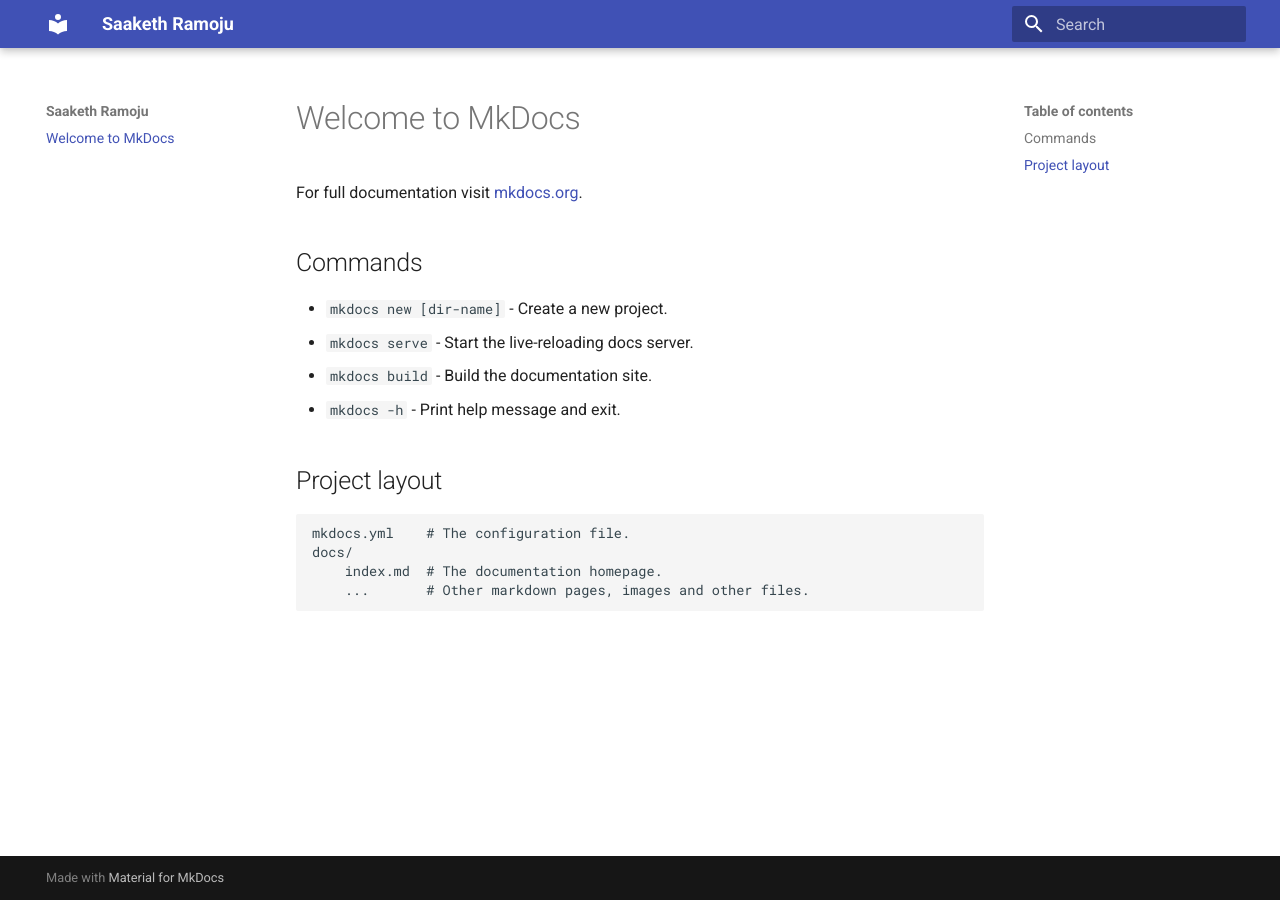
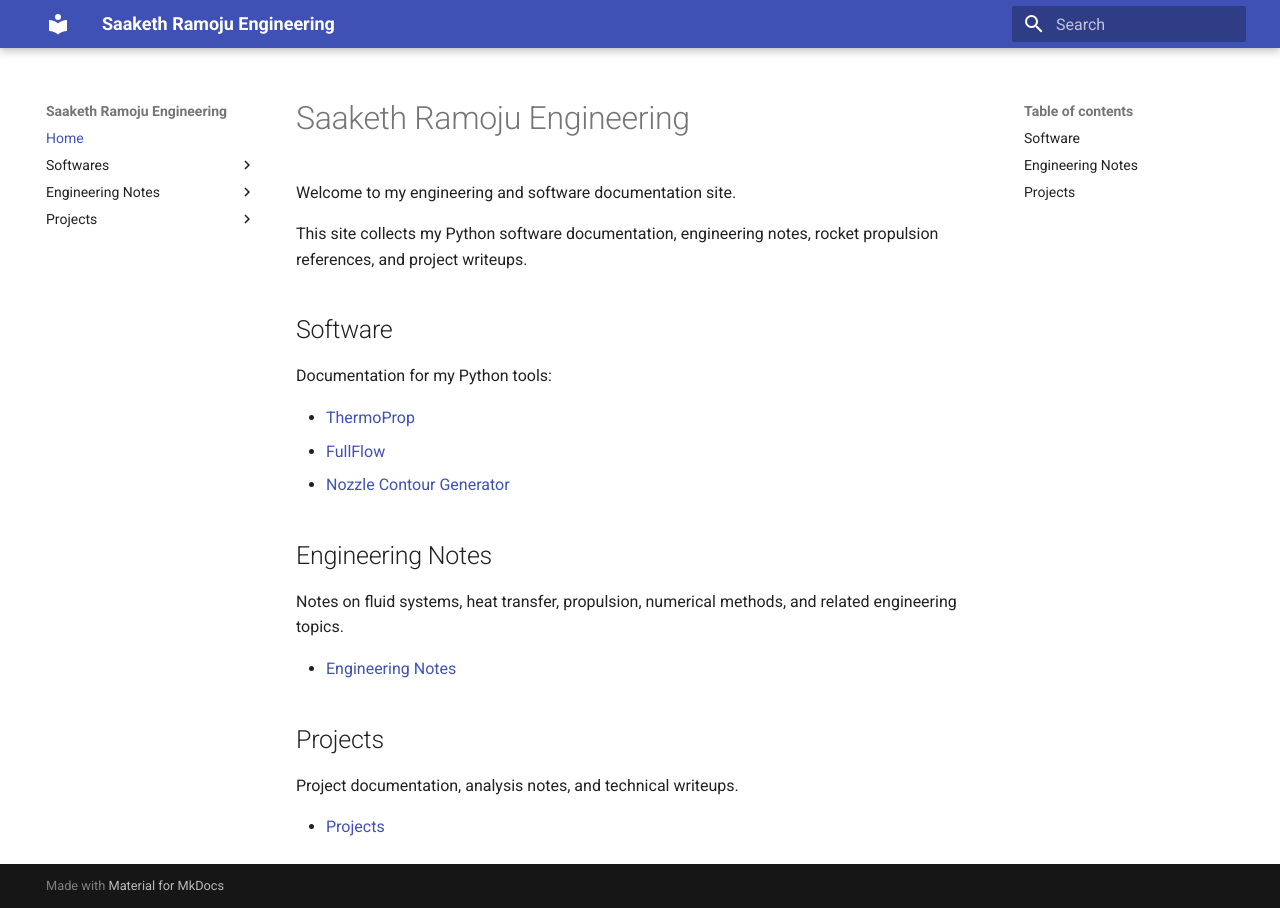
Before and after one commit to saakethramoju/saakethramoju.github.io, an MkDocs documentation site: the page built from docs/index.md, in a window 1280 px wide. Built offline with MkDocs 1.6.1 and Material for MkDocs 9.7.7, drawn with Linux system fonts in a browser that asks for light colours.

Commit message:
basic site

```diff
--- a/docs/index.md
+++ b/docs/index.md
@@ -1,17 +1,25 @@
-# Welcome to MkDocs
+# Saaketh Ramoju Engineering
 
-For full documentation visit [mkdocs.org](https://www.mkdocs.org).
+Welcome to my engineering and software documentation site.
 
-## Commands
+This site collects my Python software documentation, engineering notes, rocket propulsion references, and project writeups.
 
-* `mkdocs new [dir-name]` - Create a new project.
-* `mkdocs serve` - Start the live-reloading docs server.
-* `mkdocs build` - Build the documentation site.
-* `mkdocs -h` - Print help message and exit.
+## Software
 
-## Project layout
+Documentation for my Python tools:
 
-    mkdocs.yml    # The configuration file.
-    docs/
-        index.md  # The documentation homepage.
-        ...       # Other markdown pages, images and other files.
+- [ThermoProp](softwares/thermoprop/)
+- [FullFlow](softwares/fullflow/)
+- [Nozzle Contour Generator](softwares/nozzle-contour-generator/)
+
+## Engineering Notes
+
+Notes on fluid systems, heat transfer, propulsion, numerical methods, and related engineering topics.
+
+- [Engineering Notes](engineering-notes/)
+
+## Projects
+
+Project documentation, analysis notes, and technical writeups.
+
+- [Projects](projects/)
--- a/mkdocs.yml
+++ b/mkdocs.yml
@@ -1,5 +1,17 @@
-site_name: Saaketh Ramoju
+site_name: Saaketh Ramoju Engineering
 site_url: https://saakethramoju.github.io
 
 theme:
   name: material
+
+nav:
+  - Home: index.md
+  - Softwares:
+      - Overview: softwares/index.md
+      - ThermoProp: softwares/thermoprop/index.md
+      - FullFlow: softwares/fullflow/index.md
+      - Nozzle Contour Generator: softwares/nozzle-contour-generator/index.md
+  - Engineering Notes:
+      - Overview: engineering-notes/index.md
+  - Projects:
+      - Overview: projects/index.md
```
Also changed, not shown: docs/engineering-notes/index.md (added), docs/projects/index.md (added), docs/softwares/fullflow/index.md (added), docs/softwares/index.md (added), docs/softwares/nozzle-contour-generator/index.md (added), docs/softwares/thermoprop/index.md (added).
